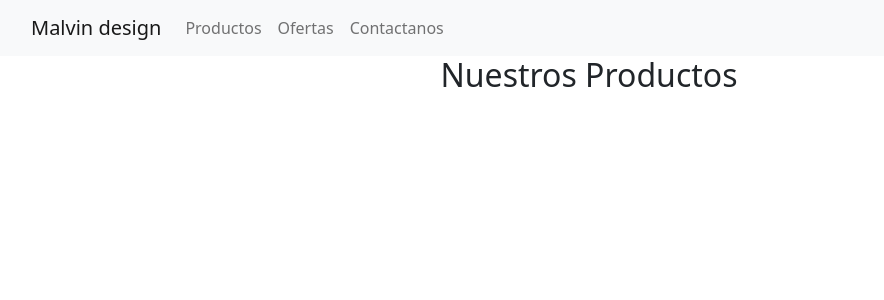
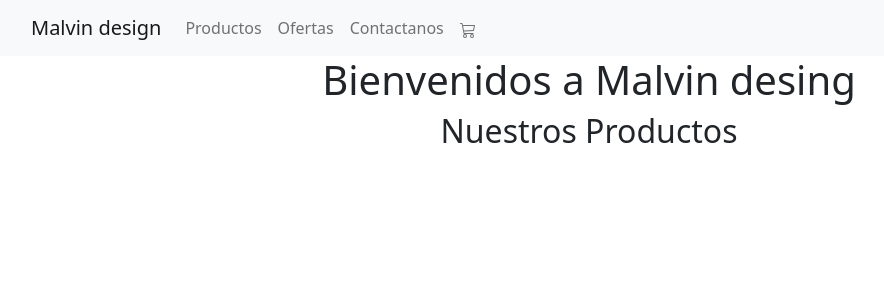
Before and after one commit to Rafaelwut/ecommerce-wuthrich, a React (Create React App) app: page / in a window 1280 px wide. Shown: the top 300 px of the page, without its empty margins (51-935 px from the left). Built offline with nearby package versions, Linux system fonts and the light colour scheme.

Commit message:
Se agrego CartWidget y ItemListContainer

```diff
--- a/package.json
+++ b/package.json
@@ -10,6 +10,7 @@
     "react": "^17.0.2",
     "react-bootstrap": "^2.0.4",
     "react-dom": "^17.0.2",
+    "react-icons": "^4.3.1",
     "react-scripts": "5.0.0",
     "web-vitals": "^2.1.2"
   },
--- a/src/App.js
+++ b/src/App.js
@@ -1,13 +1,22 @@
 // import logo from './logo.svg';
 import './App.css';
 import 'bootstrap/dist/css/bootstrap.min.css';
-import NavBar from './components/NavBar';
+import NavBar from './components/NavBar/NavBar';
+import ItemListContainer from './components/ItemListContainer/ItemListContainer';
+
+
 
 
 function App() {
+
+  const greeting = 'Bienvenidos a Malvin desing'
+
+
   return (
     <div className="App">
       <NavBar />
+      <ItemListContainer   greeting={greeting} />
+
       <h2>Nuestros Productos</h2>
     </div>
   );
--- /dev/null
+++ b/src/components/ItemListContainer/ItemListContainer.js
@@ -0,0 +1,13 @@
+import React from 'react'
+
+const ItemListContainer = ( {greeting} ) => {
+    // const {greeting} = props
+
+    return (
+        <div>
+            <h1> {greeting} </h1>
+        </div>
+    )
+}
+
+export default ItemListContainer
--- /dev/null
+++ b/src/components/NavBar/CartWidget.js
@@ -0,0 +1,12 @@
+import React from 'react'
+import { BsCart3 } from 'react-icons/bs'
+
+const CartWidget = () => {
+    return (
+        <div>
+            <BsCart3 />
+        </div>
+    )
+}
+
+export default CartWidget
--- a/src/components/NavBar.js
+++ b/src/components/NavBar/NavBar.js
@@ -1,6 +1,7 @@
 import React from 'react'
 import Container from 'react-bootstrap/Container';
 import { Navbar, Nav } from 'react-bootstrap';
+import CartWidget from './CartWidget';
 // import logo from './assets/png/'
 
 const NavBar = () => {
@@ -12,6 +13,7 @@ const NavBar = () => {
                     <Nav.Link href="#home">Productos</Nav.Link>
                     <Nav.Link href="#features">Ofertas</Nav.Link>
                     <Nav.Link href="#pricing">Contactanos</Nav.Link>
+                    <Nav.Link href="#/"><CartWidget /></Nav.Link>
                 </Nav>
             </Container>
         </Navbar>
```
Also changed, not shown: 1 other file (tests, documents, lock files or other folders).
